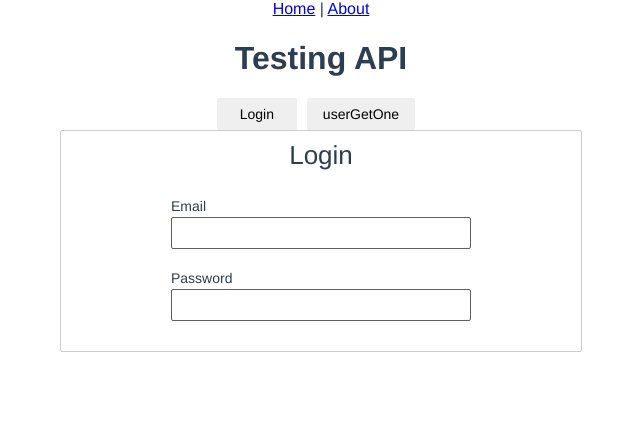
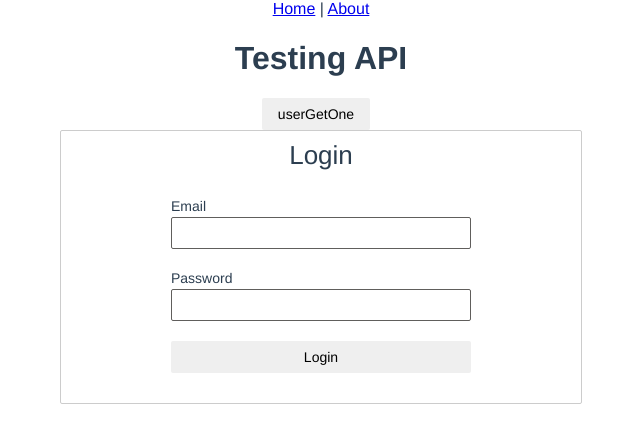
Before and after one commit to KushnerMikalai/SpaceWallet, a Vue app in the folder client/: page / in a window 1280 px wide. Shown: the top 442 px of the page, without its empty margins (319-959 px from the left). Built offline with nearby package versions, Linux system fonts and the light colour scheme.

Commit message:
Ui Button

```diff
--- a/client/src/components/AuthForm.vue
+++ b/client/src/components/AuthForm.vue
@@ -1,6 +1,7 @@
 <template>
   <form
     class="auth-form"
+    @submit="handleSubmit"
   >
     <div class="auth-form__title">{{ authFormTitle }}</div>
     <UiInput
@@ -14,6 +15,12 @@
       :type="'password'"
       v-model="inputPassword"
     />
+    <UiButton
+      class="auth-form__item"
+      type="submit"
+    >
+      {{ authFormTitle }}
+    </UiButton>
   </form>
 </template>
 
@@ -21,22 +28,47 @@
 import { defineComponent, ref, computed } from 'vue'
 import { useStore } from 'vuex'
 import UiInput from './ui/UiInput.vue'
+import UiButton from './ui/UiButton.vue'
+import api from '../api/api'
 
 export default defineComponent({
   name: 'AuthForm',
   components: {
-    UiInput
+    UiInput,
+    UiButton,
   },
   setup() {
+    const isLoginForm = ref(true)
+    const inputEmail = ref('')
+    const inputPassword = ref('')
+
     const store = useStore()
-    const isLoginForm = ref(true)
+
+    const handleSubmit = async (event) => {
+      event.preventDefault();
+
+      try {
+        const res = await api.auth.login({
+          email: inputEmail.value,
+          password: inputPassword.value
+        })
+
+        if (res && res?.access_token && res?.refresh_token) {
+          localStorage.setItem('accessToken', res.access_token)
+          localStorage.setItem('refreshToken', res.refresh_token)
+        }
+      } catch(e) {
+        console.log('Error Login')
+      }
+    }
 
     return {
-      inputEmail: ref(''),
-      inputPassword: ref(''),
+      inputEmail,
+      inputPassword,
       isLoginForm,
       authFormTitle: computed(() => isLoginForm ? 'Login' : 'Registration'),
       isAuth: computed(() => store.state.account.isAuth),
+      handleSubmit,
     }
   },
 })
--- a/client/src/components/ui/UiButton.vue
+++ b/client/src/components/ui/UiButton.vue
@@ -2,8 +2,12 @@
   <button
     class="button"
     :disabled="disabled"
+    @click="handleClick"
   >
-        <span class="button__value">
+     <span
+       v-if="$slots.default"
+       class="button__value"
+     >
        <slot></slot>
      </span>
   </button>
@@ -11,13 +15,39 @@
 
 <script lang="ts">
 import {defineComponent} from 'vue'
+import type { PropType } from 'vue'
+
+type IButtonNativeType = PropType<'button' | 'submit' | 'reset'>
+
+interface IButtonProps {
+  nativeType: string
+  loading: boolean
+  disabled: boolean
+  autofocus: boolean
+}
 
 export default defineComponent({
   name: 'UiButton',
   props: {
-        value: {type: String, default: ''},
+    nativeType: {
+      type: String as IButtonNativeType,
+      default: 'button',
+      validator: (val: string) => ['button', 'submit', 'reset'].includes(val),
+    },
+    loading: Boolean,
     disabled: Boolean,
+    autofocus: Boolean,
   },
+  emits: ['click'],
+  setup(props: IButtonProps, ctx) {
+    const handleClick = (event: MouseEvent) => {
+      ctx.emit('click', event)
+    }
+
+    return {
+      handleClick,
+    }
+  }
 })
 </script>
 
--- a/client/src/components/ui/UiInput.vue
+++ b/client/src/components/ui/UiInput.vue
@@ -64,7 +64,7 @@ export default defineComponent({
 
     const handleInput = event => {
       let { value } = event.target
-      if (value === nativeInputValue.value ) return
+      if (value === nativeInputValue.value) return
 
       ctx.emit(UPDATE_MODEL_EVENT, value)
       ctx.emit('input', value)
@@ -82,11 +82,11 @@ export default defineComponent({
       ctx.emit('change', event.target.value)
     }
 
-    const handleKeydown = e => {
-      ctx.emit('keydown', e)
+    const handleKeydown = event => {
+      ctx.emit('keydown', event)
     }
 
-     return {
+    return {
       input,
       textarea,
       handleInput,
--- a/client/src/pages/index.vue
+++ b/client/src/pages/index.vue
@@ -1,6 +1,5 @@
 <template>
     <h1>Testing API</h1>
-    <UiButton class="button" @click="login">Login</UiButton>
     <UiButton class="button" @click="userGetOne">userGetOne</UiButton>
     <AuthForm/>
 </template>
@@ -17,21 +16,6 @@ export default defineComponent({
         AuthForm: defineAsyncComponent(() => import('../components/AuthForm.vue'))
     },
     methods: {
-      async login() {
-        try {
-          const res = await api.auth.login({
-            email: 'admin@admin.io',
-            password: '111111'
-          })
-
-          if (res && res?.access_token && res?.refresh_token) {
-            localStorage.setItem('accessToken', res.access_token)
-            localStorage.setItem('refreshToken', res.refresh_token)
-          }
-        } catch(e) {
-          console.log('Error Login')
-        }
-      },
       async userGetOne() {
         try {
           await api.user.getOne({id: 1})
```
Also changed, not shown: 1 other file (tests, documents, lock files or other folders). Lines whose indentation alone changed are shown as unchanged.
